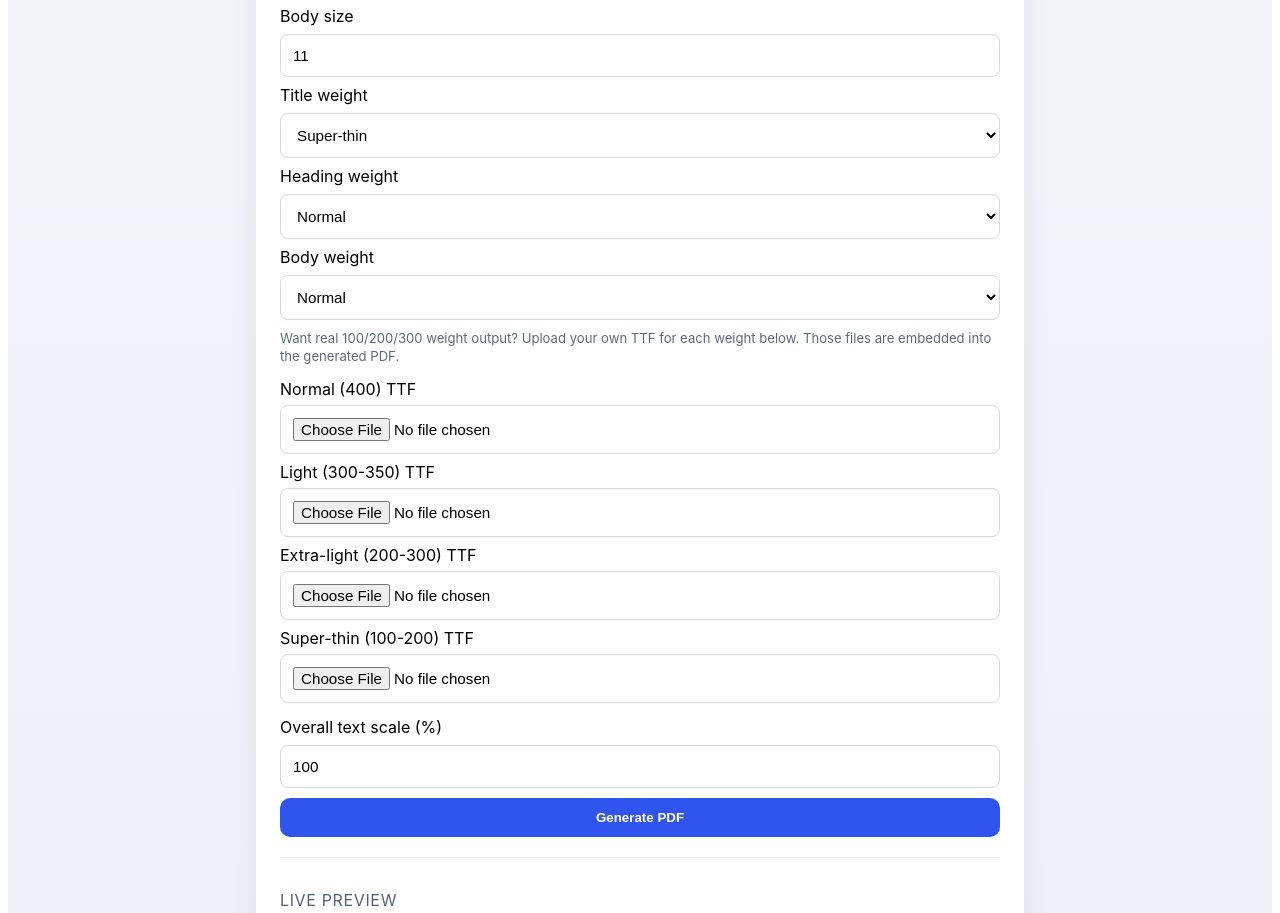
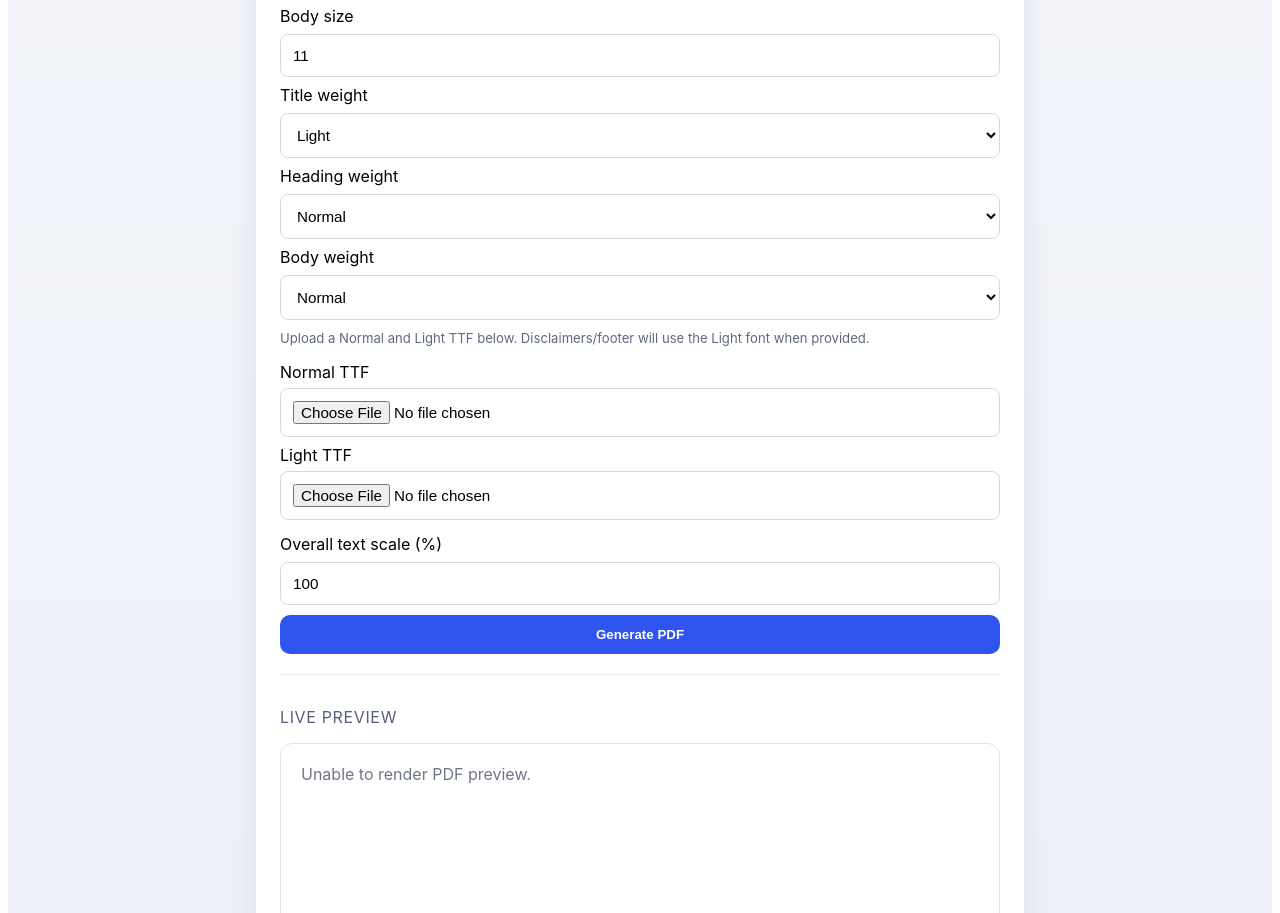
Before and after one commit to alethrainc/pdf-agent, a Next.js app: page / in a window 1280 px wide. Shown: the part 936-1849 px from the top of the page. Built offline with nearby package versions, Linux system fonts and the light colour scheme.

Commit message:
Limit weights to normal/light and apply light font to disclaimers

```diff
--- a/pages/index.js
+++ b/pages/index.js
@@ -10,7 +10,7 @@ const DEFAULT_STYLE_OPTIONS = {
   titleFontSize: 30,
   headingFontSize: 17,
   bodyFontSize: 11,
-  titleFontWeight: 'super-thin',
+  titleFontWeight: 'light',
   headingFontWeight: 'normal',
   bodyFontWeight: 'normal',
 };
@@ -18,15 +18,11 @@ const DEFAULT_STYLE_OPTIONS = {
 const FONT_WEIGHT_PRESETS = {
   normal: { fontFamily: 'helvetica', fontStyle: 'normal' },
   light: { fontFamily: 'times', fontStyle: 'normal' },
-  'extra-light': { fontFamily: 'courier', fontStyle: 'normal' },
-  'super-thin': { fontFamily: 'times', fontStyle: 'italic' },
 };
 
 const CUSTOM_WEIGHT_FONT_LABELS = {
-  normal: 'Normal (400)',
-  light: 'Light (300-350)',
-  'extra-light': 'Extra-light (200-300)',
-  'super-thin': 'Super-thin (100-200)',
+  normal: 'Normal',
+  light: 'Light',
 };
 
 function getWeightPreset(weight) {
@@ -301,7 +297,8 @@ function createPdfDocument({
 
     if (pageIndex === 0 && confidentialLabel) {
       const confidentialFontSize = getBlockStyle('body', styleOptions).fontSize;
-      pdf.setFont('helvetica', 'normal');
+      const lightPreset = activeWeightPresets.light || getWeightPreset('light');
+      pdf.setFont(lightPreset.fontFamily, lightPreset.fontStyle);
       pdf.setFontSize(confidentialFontSize);
       pdf.setTextColor(65, 69, 78);
       pdf.text(confidentialLabel, pageWidth - 72, 56, {
@@ -327,7 +324,8 @@ function createPdfDocument({
 
     }
 
-    pdf.setFont('helvetica', 'normal');
+    const lightPreset = activeWeightPresets.light || getWeightPreset('light');
+    pdf.setFont(lightPreset.fontFamily, lightPreset.fontStyle);
     const footerFontSize = Math.max(8, Number((10 * ((styleOptions.fontScale || DEFAULT_STYLE_OPTIONS.fontScale) / 100)).toFixed(2)));
     pdf.setFontSize(footerFontSize);
     pdf.setTextColor(0, 0, 0);
@@ -694,8 +692,6 @@ export default function Home() {
             >
               <option value="normal">Normal</option>
               <option value="light">Light</option>
-              <option value="extra-light">Extra-light</option>
-              <option value="super-thin">Super-thin</option>
             </select>
 
             <label htmlFor="headingFontWeight">Heading weight</label>
@@ -706,8 +702,6 @@ export default function Home() {
             >
               <option value="normal">Normal</option>
               <option value="light">Light</option>
-              <option value="extra-light">Extra-light</option>
-              <option value="super-thin">Super-thin</option>
             </select>
 
             <label htmlFor="bodyFontWeight">Body weight</label>
@@ -718,11 +712,9 @@ export default function Home() {
             >
               <option value="normal">Normal</option>
               <option value="light">Light</option>
-              <option value="extra-light">Extra-light</option>
-              <option value="super-thin">Super-thin</option>
             </select>
 
-            <p className={styles.weightHint}>Want real 100/200/300 weight output? Upload your own TTF for each weight below. Those files are embedded into the generated PDF.</p>
+            <p className={styles.weightHint}>Upload a Normal and Light TTF below. Disclaimers/footer will use the Light font when provided.</p>
 
             <div className={styles.customFontGrid}>
               {Object.entries(CUSTOM_WEIGHT_FONT_LABELS).map(([weightKey, label]) => (
```
